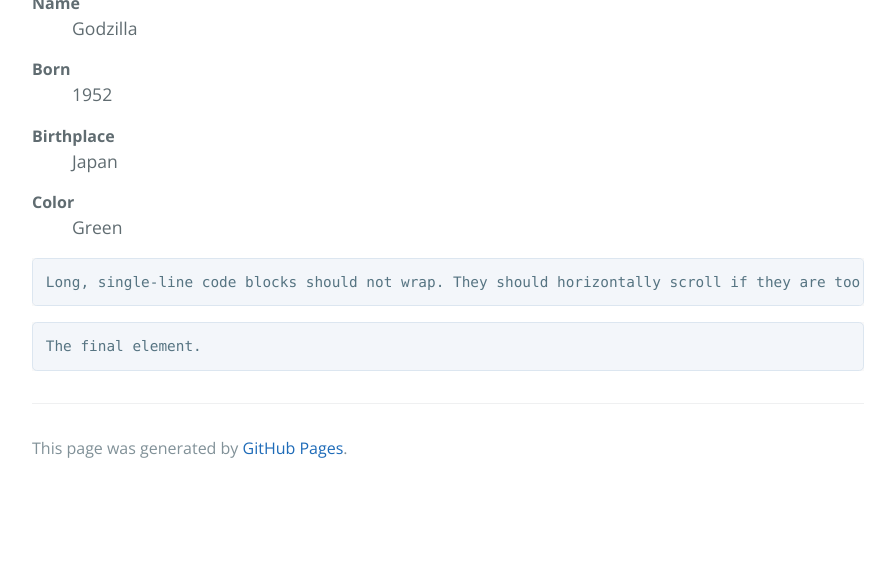
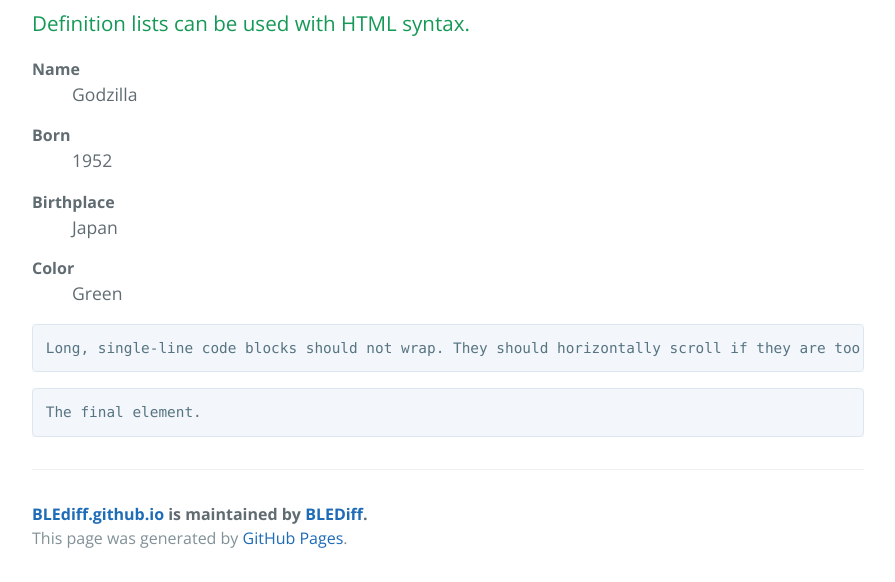
Before and after one commit to BLEDiff/BLEdiff.github.io, a Jekyll site: the page built from index.md, in a window 1280 px wide and 900 px high, scrolled down 3220 px, cut to the strip 318-900 px from the top of the window. Shown: the whole strip, without its empty margins (192-1087 px from the left). Built offline with Jekyll 4.4.1, drawn with Linux system fonts in a browser that asks for light colours; before the commit the page ends 4030 px from its top, so only the background shows below that.

Commit message:
Update _config.yml

```diff
--- a/_config.yml
+++ b/_config.yml
@@ -5,3 +5,8 @@
 - jekyll-remote-theme
 show_downloads: false
 theme: jekyll-theme-cayman
+github:
+  owner_url: https://github.com/BLEdiff
+  owner_name: BLEDiff
+  repository_url: https://github.com/BLEdiff/BLEDiff\
+  is_project_page: true
```
